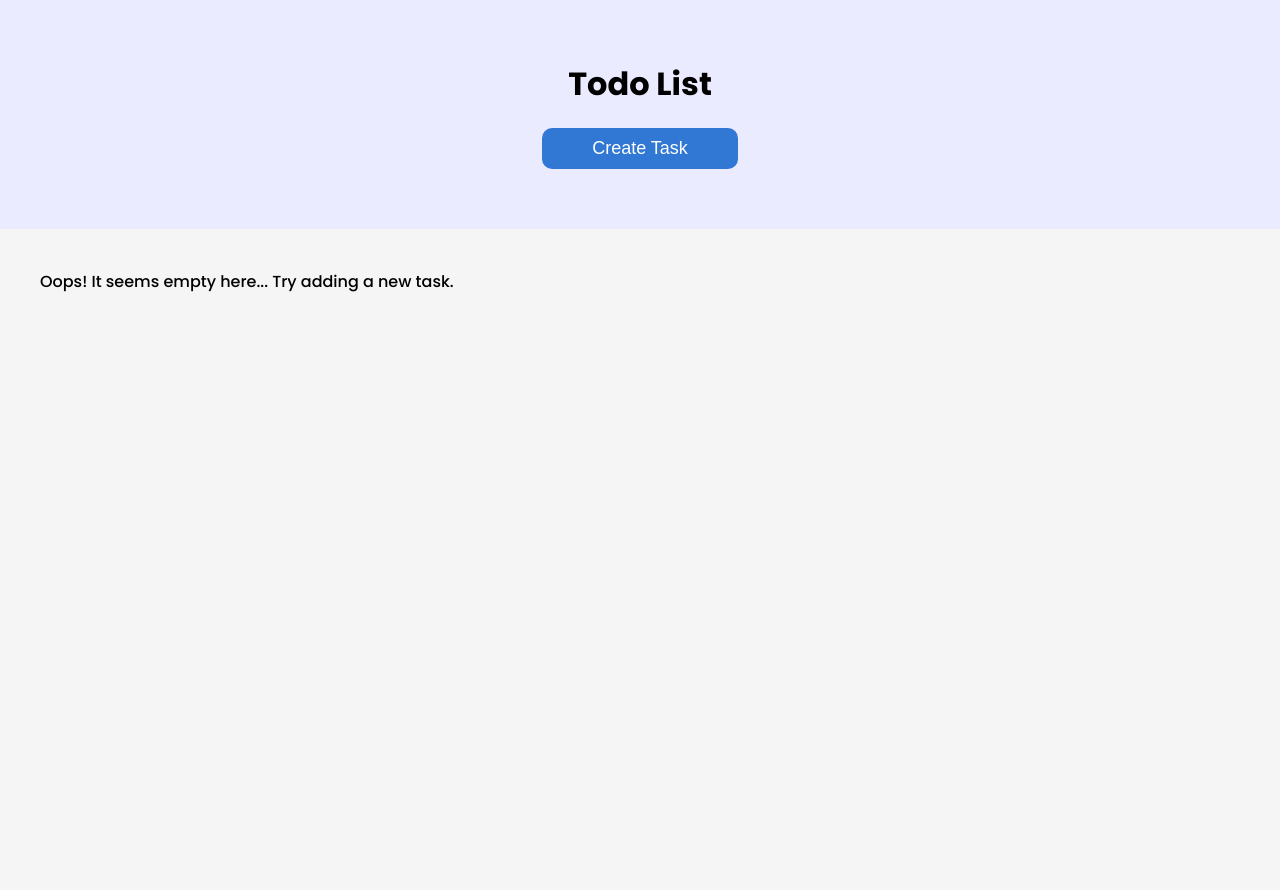
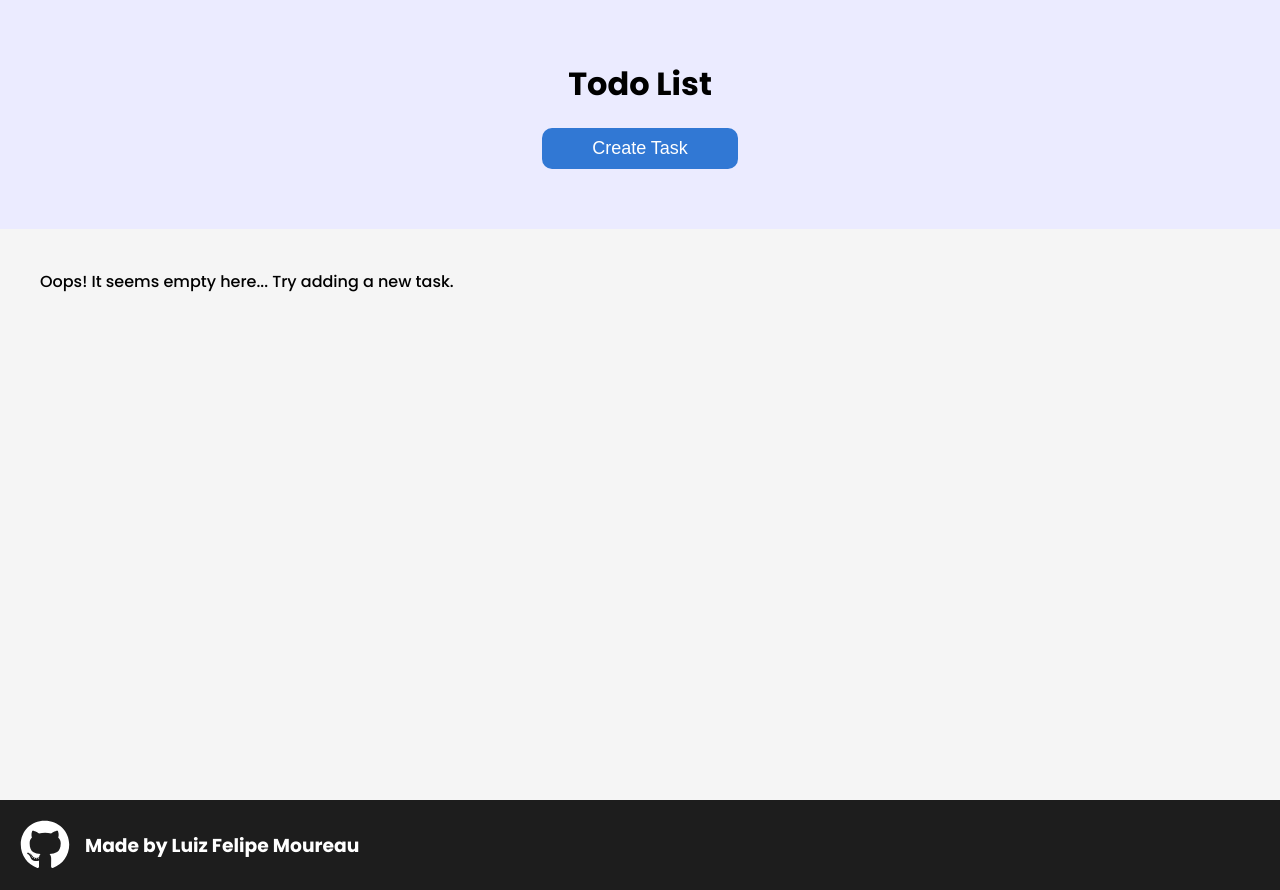
Before and after one commit to mococa/react-todo-list, a React (Create React App) app: page / in a window 1280 px wide. Before the commit the page ends 800 px from the top, so only its background shows below. Built offline with nearby package versions, Linux system fonts and the light colour scheme.

Commit message:
Added footer content

```diff
--- a/src/components/Footer.jsx
+++ b/src/components/Footer.jsx
@@ -1,9 +1,12 @@
 import React from 'react'
+import {FaGithub} from 'react-icons/fa'
 
 function Footer() {
     return (
         <footer>
-
+           <a href="https://github.com/mococa" target="_blank">
+                <h3><FaGithub style={{width:'50px', height:'100%'}}/> Made by Luiz Felipe Moureau</h3>
+            </a>
         </footer>
     )
 }
--- a/src/components/Header.jsx
+++ b/src/components/Header.jsx
@@ -2,13 +2,13 @@ import React from 'react'
 
 function Header({fn}) {
     return (
-        <div className="header">
+        <header className="header">
             <h1>Todo List</h1>
 
             <button className="clickable" onClick={fn}>
                 Create Task
             </button>
-        </div>
+        </header>
     )
 }
 
--- a/src/styles/index.css
+++ b/src/styles/index.css
@@ -49,6 +49,7 @@ body {
     flex-flow: column;
     gap: 20px;
     padding: 40px;
+    min-height: calc(100vh - 2*60px - 48px - 3*20px - 1px);
 }
 
 .card-container {
@@ -126,3 +127,24 @@ body {
     justify-content: space-between;
     font-size: 24px;
 }
+
+
+/* FOOTER */
+
+#root>footer {
+    display: flex;
+    background-color: #1d1d1d;
+}
+
+#root>footer h3 {
+    display: flex;
+    align-items: center;
+    gap: 15px;
+    padding: 20px;
+    color: white;
+}
+
+#root>footer a {
+    text-transform: none;
+    text-decoration: none;
+}
```
